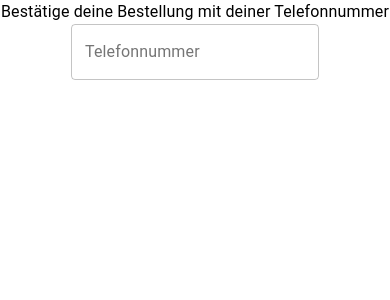
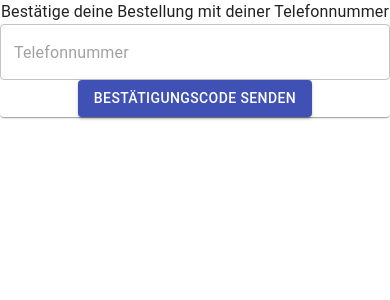
Before and after one commit to marcosteiner/planeat, a React (Create React App) app in the folder frontend/planeat/: page /phone-number in a window 390 px wide. Shown: the top 300 px of the page. Built offline with nearby package versions, Linux system fonts and the light colour scheme.

Commit message:
Added formik and rewrote phone number form

```diff
--- a/frontend/planeat/package.json
+++ b/frontend/planeat/package.json
@@ -12,6 +12,7 @@
     "@types/node": "^12.20.4",
     "@types/react": "^17.0.2",
     "@types/react-dom": "^17.0.1",
+    "formik": "^2.2.6",
     "react": "^17.0.1",
     "react-dom": "^17.0.1",
     "react-router-dom": "^5.2.0",
--- a/frontend/planeat/src/components/order/checkout/PhoneNumberComponent.tsx
+++ b/frontend/planeat/src/components/order/checkout/PhoneNumberComponent.tsx
@@ -1,11 +1,60 @@
 import React from 'react';
-import {TextField, Typography} from "@material-ui/core";
+import {Button, Paper, TextField, Typography} from "@material-ui/core";
+import {useHistory} from "react-router-dom";
+import { withFormik, FormikProps, FormikErrors, Form, Field } from 'formik';
+
+interface FormValues {
+  phoneNumber: string;
+}
+
+interface OtherProps {
+}
 
 export default function PhoneNumberComponent() {
-  return <div>
-    <Typography>Bestätige deine Bestellung mit deiner Telefonnummer</Typography>
-    <form noValidate autoComplete="off">
-      <TextField id="outlined-basic" label="Telefonnummer" variant="outlined" />
-    </form>
-  </div>
+  return <Paper>
+    <PhoneNumberForm/>
+  </Paper>
 }
+
+const InnerForm = (props: OtherProps & FormikProps<FormValues>) => {
+  const { touched, errors, isSubmitting } = props;
+  return (
+    <Form>
+      <Typography>Bestätige deine Bestellung mit deiner Telefonnummer</Typography>
+      <TextField name="phoneNumber" variant="outlined" placeholder="Telefonnummer" fullWidth/>
+      {touched.phoneNumber && errors.phoneNumber && <div>{errors.phoneNumber}</div>}
+
+      <Button variant="contained" color="primary" type="submit" disabled={isSubmitting}>
+        Bestätigungscode senden
+      </Button>
+    </Form>
+  );
+};
+
+// The type of props MyForm receives
+interface MyFormProps {
+  initialPhoneNumber?: string;
+}
+
+const PhoneNumberForm = withFormik<MyFormProps, FormValues>({
+  // Transform outer props into form values
+  mapPropsToValues: props => {
+    return {
+      phoneNumber: props.initialPhoneNumber || '',
+    };
+  },
+
+  // Add a custom validation function (this can be async too!)
+  validate: (values: FormValues) => {
+    let errors: FormikErrors<FormValues> = {};
+    if (!values.phoneNumber) {
+      errors.phoneNumber = 'Telefonnummer eingeben';
+    }
+    return errors;
+  },
+
+  handleSubmit: values => {
+    // do submitting things
+  },
+
+})(InnerForm);
```
Also changed, not shown: 1 other file (tests, documents, lock files or other folders).
